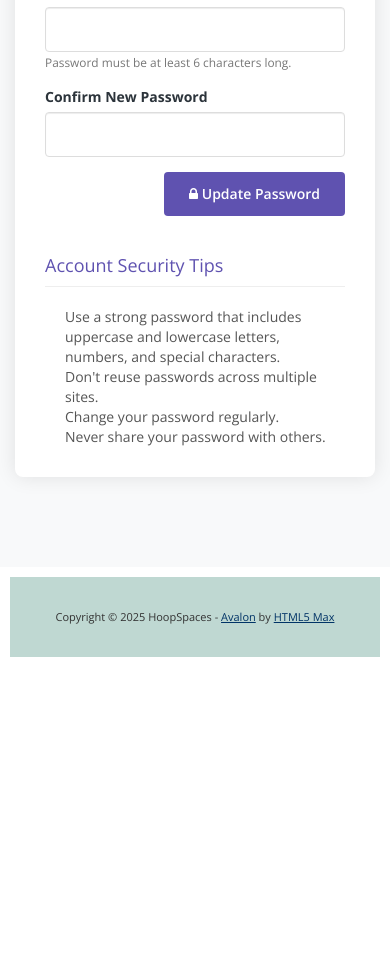
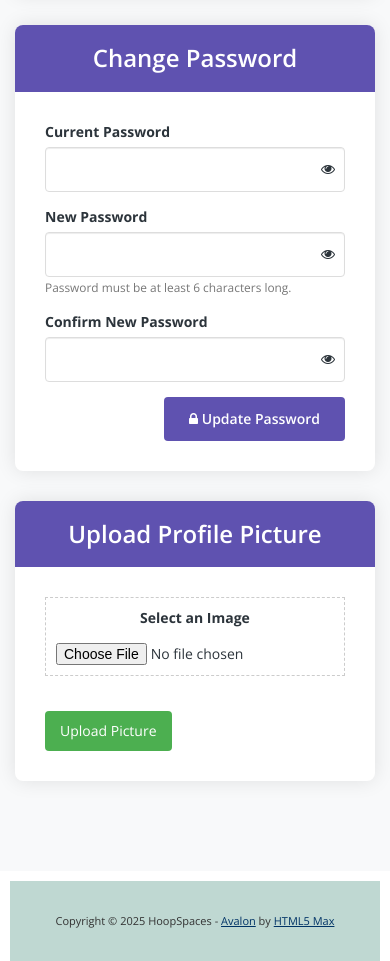
Before and after one commit to xerxes168/Web-Sys-Group-6-Project, a PHP site: page /profile.php in a window 390 px wide. Shown: the part 568-1529 px from the top of the page. Before the commit the page ends 1225 px from the top, so only its background shows below. Run offline with PHP 8.4, Linux system fonts and the light colour scheme; the visitor is signed in with stand-in values (Sample User, id 1); some libraries are stand-ins or nearby versions.

Commit message:
profile picture

```diff
--- a/css/myProfile.css
+++ b/css/myProfile.css
@@ -76,41 +76,33 @@
     opacity: 0.8;
 }
 
-    .topup-button {
+.topup-button,
+.bookings-button {
     display: block;
-        background-color: #5f52b0;
-        color: #fff;
-        text-align: center;
     padding: 12px;
-        border-radius: 30px;
     text-decoration: none;
     font-weight: 600;
     margin-top: 15px;
     transition: all 0.3s;
 }
 
+.topup-button {
+    background-color: #5f52b0;
+    color: #fff;
+}
+
 .topup-button:hover {
     background-color: #4a4090;
-        text-decoration: none;
     color: #fff;
 }
 
 .bookings-button {
-        display: block;
     background-color: #3CB371;
     color: #fff;
-        text-align: center;
-        padding: 12px;
-        border-radius: 30px;
-        text-decoration: none;
-        font-weight: 600;
-        margin-top: 15px;
-        transition: all 0.3s;
 }
 
 .bookings-button:hover {
     background-color: #2E8B57;
-        text-decoration: none;
     color: #fff;
 }
 
@@ -152,3 +144,65 @@
     border-color: #f5c6cb;
     color: #721c24;
 }
+
+.password-wrapper {
+    position: relative;
+}
+
+.toggle-password {
+    position: absolute;
+    top: 50%;
+    right: 10px;
+    transform: translateY(-50%);
+    cursor: pointer;
+}
+
+/* Styles for the password strength indicator */
+.password-strength {
+    margin-top: 5px;
+    font-weight: bold;
+}
+.password-strength.weak {
+    color: red;
+}
+.password-strength.medium {
+    color: orange;
+}
+.password-strength.strong {
+    color: green;
+}
+
+/* Additional styles for profile picture upload */
+.profile-picture-upload {
+    margin-bottom: 20px;
+    padding: 10px;
+    border: 1px dashed #ccc;
+    text-align: center;
+}
+
+.profile-picture-upload input[type="file"] {
+    margin-top: 10px;
+}
+
+#profile_preview img {
+    max-width: 100%;
+    height: auto;
+    border-radius: 15px; /* same as .profile-picture for consistency */
+    margin-top: 10px;
+    border: 1px solid #ddd;
+}
+
+/* Styles for the upload button */
+.btn-upload {
+    padding: 10px 15px;
+    background-color: #4CAF50;
+    color: #fff;
+    border: none;
+    border-radius: 4px;
+    cursor: pointer;
+    transition: background-color 0.3s;
+}
+
+.btn-upload:hover {
+    background-color: #45a049;
+}
--- a/profile.php
+++ b/profile.php
@@ -1,5 +1,4 @@
 <?php
-// Start the session
 session_start();
 
 // Check if user is logged in, if not redirect to login page
@@ -14,47 +13,35 @@ $passwordError = "";
 
 // Database connection function
 function getDbConnection() {
-    // Define the config file path relative to this script
     $configFile = '/var/www/private/db-config.ini';
-
-    // Check if the file exists before parsing
     if (!file_exists($configFile)) {
         return false;
     }
-
-    // Read database config
     $config = parse_ini_file($configFile);
     if ($config === false) {
         return false;
     }
-
-    // Create connection
     $conn = new mysqli(
         $config['servername'],
         $config['username'],
         $config['password'],
         $config['dbname']
     );
-
-    // Check connection
     if ($conn->connect_error) {
         return false;
     }
-
     return $conn;
 }
 
 // Get user data from database
 function getUserData($conn, $member_id) {
-    $stmt = $conn->prepare("SELECT fname, lname, email, credit FROM members WHERE member_id = ?");
+    $stmt = $conn->prepare("SELECT fname, lname, email, credit, profile_picture FROM members WHERE member_id = ?");
     $stmt->bind_param("i", $member_id);
     $stmt->execute();
     $result = $stmt->get_result();
-
     if ($result->num_rows === 1) {
         return $result->fetch_assoc();
     }
-
     return null;
 }
 
@@ -64,45 +51,38 @@ if ($_SERVER["REQUEST_METHOD"] == "POST" && isset($_POST['change_password'])) {
     $newPassword = $_POST['new_password'];
     $confirmPassword = $_POST['confirm_password'];
 
-    // Validate input
+    // Validate input server-side
     if (empty($currentPassword) || empty($newPassword) || empty($confirmPassword)) {
         $passwordError = "All password fields are required";
     } elseif ($newPassword !== $confirmPassword) {
         $passwordError = "New passwords do not match";
+    } elseif ($newPassword === $currentPassword) {
+        $passwordError = "New password must be different from the current password";
     } elseif (strlen($newPassword) < 6) {
         $passwordError = "New password must be at least 6 characters long";
     } else {
-        // Get database connection
         $conn = getDbConnection();
-
         if ($conn) {
-            // Verify current password
             $stmt = $conn->prepare("SELECT password FROM members WHERE member_id = ?");
             $stmt->bind_param("i", $_SESSION['member_id']);
             $stmt->execute();
             $result = $stmt->get_result();
-
             if ($result->num_rows === 1) {
                 $row = $result->fetch_assoc();
                 if (password_verify($currentPassword, $row['password'])) {
-                    // Current password is correct, update to new password
                     $hashedNewPassword = password_hash($newPassword, PASSWORD_DEFAULT);
-
                     $updateStmt = $conn->prepare("UPDATE members SET password = ? WHERE member_id = ?");
                     $updateStmt->bind_param("si", $hashedNewPassword, $_SESSION['member_id']);
-
                     if ($updateStmt->execute()) {
                         $passwordSuccess = true;
                     } else {
                         $passwordError = "Failed to update password: " . $conn->error;
                     }
-
                     $updateStmt->close();
                 } else {
                     $passwordError = "Current password is incorrect";
                 }
             }
-
             $stmt->close();
             $conn->close();
         } else {
@@ -119,54 +99,54 @@ if ($conn) {
     $conn->close();
 }
 ?>
-
 <!DOCTYPE html>
-<html>
+<html lang="en">
 <head>
     <?php include "inc/head.inc.php"; ?>
-
+    <title>My Profile - HoopSpaces</title>
     <link rel="stylesheet" href="css/myProfile.css">
 </head>
-
 <body>
-    <!-- Navigation Bar -->
     <?php include "inc/nav.inc.php"; ?>
 
     <!-- Profile Section -->
     <section class="profile-section">
         <div class="container">
             <div class="row">
-                <!-- User Info Card -->
+                <!-- Left Column: My Profile Card (Display Profile Picture) -->
                 <div class="col-md-4">
                     <div class="profile-card">
                         <div class="profile-header">
                             <h3>My Profile</h3>
                         </div>
                         <div class="profile-body">
+                            <?php
+                            // Use default image if none is set
+                            $profilePic = !empty($userData['profile_picture'])
+                                ? $userData['profile_picture']
+                                : 'uploads/profile_pictures/default.png';
+                            ?>
+                            <img src="<?php echo htmlspecialchars($profilePic); ?>" alt="Profile Picture" class="profile-picture">
+
                             <?php if ($userData): ?>
                                 <div class="profile-info">
                                     <h4>Personal Information</h4>
-
                                     <div class="info-item">
                                         <label>Name</label>
                                         <p><?php echo htmlspecialchars($userData['fname'] . ' ' . $userData['lname']); ?></p>
                                     </div>
-
                                     <div class="info-item">
                                         <label>Email</label>
                                         <p><?php echo htmlspecialchars($userData['email']); ?></p>
                                     </div>
                                 </div>
-
                                 <div class="credits-box">
                                     <h3><?php echo number_format($userData['credit'], 2); ?></h3>
                                     <p>Available Credits</p>
                                 </div>
-
                                 <a href="credits.php" class="topup-button">
                                     <i class="fa fa-plus-circle"></i> Top Up Credits
                                 </a>
-
                                 <a href="mybookings.php" class="bookings-button">
                                     <i class="fa fa-calendar"></i> My Bookings
                                 </a>
@@ -179,8 +159,9 @@ if ($conn) {
                     </div>
                 </div>
 
+                <!-- Right Column -->
+                <div class="col-md-8">
                     <!-- Change Password Card -->
-                <div class="col-md-8">
                     <div class="profile-card">
                         <div class="profile-header">
                             <h3>Change Password</h3>
@@ -191,54 +172,75 @@ if ($conn) {
                                     <i class="fa fa-check-circle"></i> Your password has been successfully updated.
                                 </div>
                             <?php endif; ?>
-
                             <?php if ($passwordError): ?>
                                 <div class="alert alert-danger">
                                     <i class="fa fa-exclamation-circle"></i> <?php echo $passwordError; ?>
                                 </div>
                             <?php endif; ?>
 
-                            <form method="post" action="<?php echo htmlspecialchars($_SERVER["PHP_SELF"]); ?>">
+                            <form id="change_password_form" method="post" action="<?php echo htmlspecialchars($_SERVER["PHP_SELF"]); ?>">
                                 <div class="row">
                                     <div class="col-md-12">
                                         <div class="form-group">
                                             <label for="current_password">Current Password</label>
+                                            <div class="password-wrapper">
                                                 <input type="password" class="form-control" id="current_password" name="current_password" required>
+                                                <span class="toggle-password" data-target="current_password">
+                                                    <i class="fa fa-eye"></i>
+                                                </span>
+                                            </div>
                                         </div>
                                     </div>
 
                                     <div class="col-md-6">
                                         <div class="form-group">
                                             <label for="new_password">New Password</label>
+                                            <div class="password-wrapper">
                                                 <input type="password" class="form-control" id="new_password" name="new_password" required minlength="6">
+                                                <span class="toggle-password" data-target="new_password">
+                                                    <i class="fa fa-eye"></i>
+                                                </span>
+                                            </div>
                                             <small class="form-text text-muted">Password must be at least 6 characters long.</small>
+                                            <!-- Password Strength Indicator -->
+                                            <div id="password_strength" class="password-strength"></div>
                                         </div>
                                     </div>
 
                                     <div class="col-md-6">
                                         <div class="form-group">
                                             <label for="confirm_password">Confirm New Password</label>
+                                            <div class="password-wrapper">
                                                 <input type="password" class="form-control" id="confirm_password" name="confirm_password" required minlength="6">
+                                                <span class="toggle-password" data-target="confirm_password">
+                                                    <i class="fa fa-eye"></i>
+                                                </span>
                                             </div>
                                         </div>
                                     </div>
-
+                                </div>
                                 <div class="text-right">
                                     <button type="submit" name="change_password" class="btn-change-password">
                                         <i class="fa fa-lock"></i> Update Password
                                     </button>
                                 </div>
                             </form>
+                        </div>
+                    </div>
 
-                            <div style="margin-top: 40px;">
-                                <h4 style="color: #5f52b0; margin-bottom: 20px; padding-bottom: 10px; border-bottom: 1px solid #eee;">Account Security Tips</h4>
-                                <ul style="padding-left: 20px; color: #555;">
-                                    <li>Use a strong password that includes uppercase and lowercase letters, numbers, and special characters.</li>
-                                    <li>Don't reuse passwords across multiple sites.</li>
-                                    <li>Change your password regularly.</li>
-                                    <li>Never share your password with others.</li>
-                                </ul>
+                    <!-- New Card: Upload Profile Picture (Placed Below Change Password) -->
+                    <div class="profile-card" style="margin-top: 20px;">
+                        <div class="profile-header">
+                            <h3>Upload Profile Picture</h3>
                         </div>
+                        <div class="profile-body">
+                            <form id="profile_picture_form" method="post" action="upload_profile_pic.php" enctype="multipart/form-data">
+                                <div class="profile-picture-upload">
+                                    <label for="profile_picture">Select an Image</label>
+                                    <input type="file" id="profile_picture" name="profile_picture" accept="image/*">
+                                </div>
+                                <button type="submit" class="btn-upload" style="margin-top: 15px;">Upload Picture</button>
+                            </form>
                         </div>
                     </div>
                 </div>
@@ -246,13 +248,14 @@ if ($conn) {
         </div>
     </section>
 
-    <!-- Footer -->
     <?php include "inc/footer.inc.php"; ?>
 
+    <!-- Scripts -->
     <script src="//ajax.googleapis.com/ajax/libs/jquery/1.11.2/jquery.min.js"></script>
     <script>window.jQuery || document.write('<script src="js/vendor/jquery-1.11.2.min.js"><\/script>')</script>
     <script src="js/vendor/bootstrap.min.js"></script>
     <script src="js/plugins.js"></script>
     <script src="js/main.js"></script>
+    <script src="js/profile.js"></script>
 </body>
 </html>
```
Also changed, not shown: js/profile.js (added, +73 -0 lines), upload_profile_pic.php (added, +100 -0 lines). Lines whose indentation alone changed are shown as unchanged.
